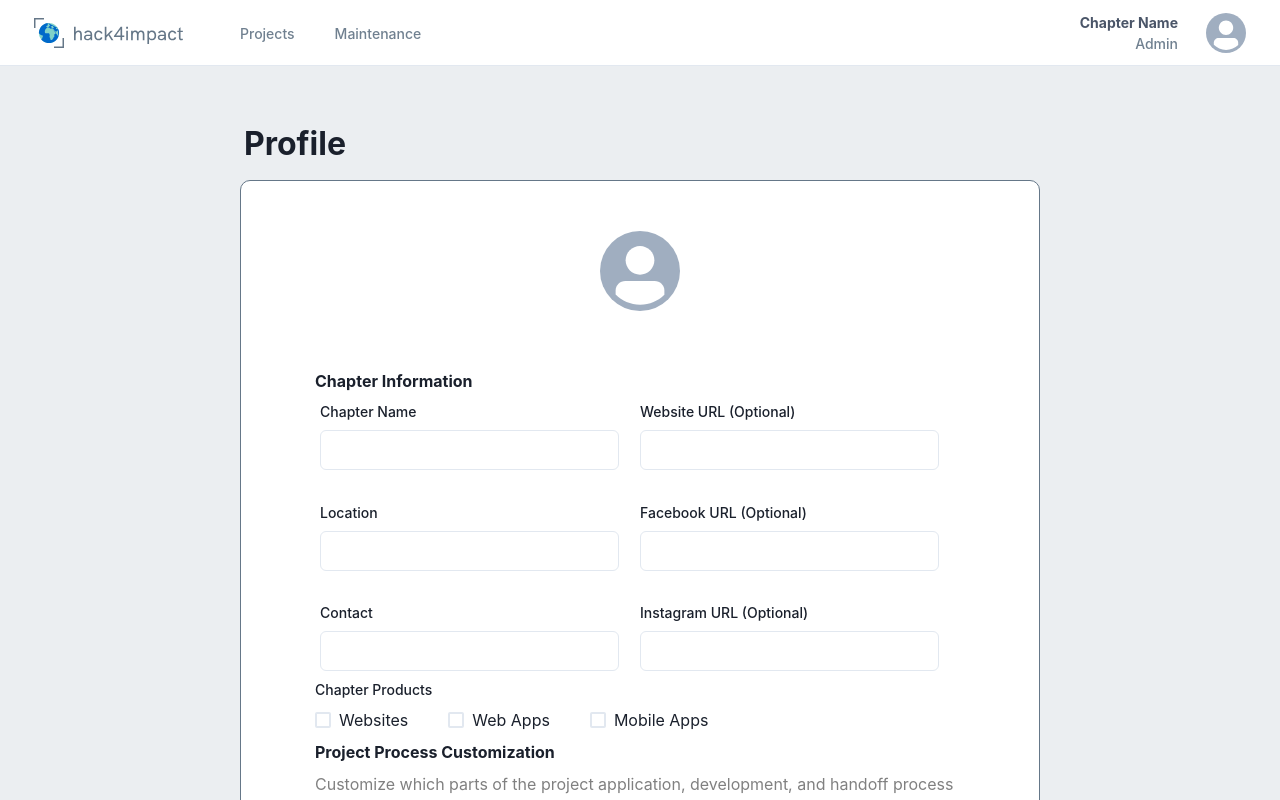
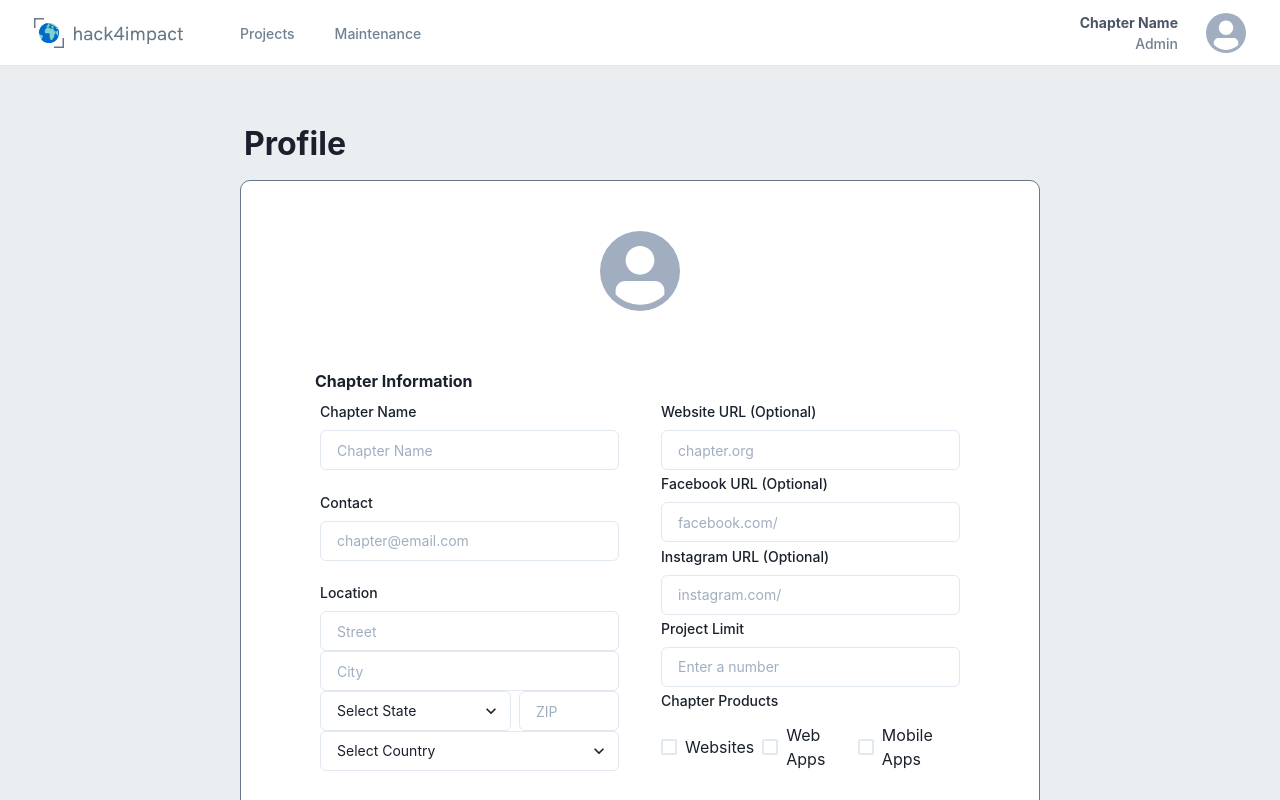
Before and after one commit to GTBitsOfGood/national-npp, a Next.js app: page /chapter/profile in a window 1280 px wide. Built offline with nearby package versions, Linux system fonts and the light colour scheme.

Commit message:
updated to new location format

```diff
--- a/src/pages/chapter/profile.tsx
+++ b/src/pages/chapter/profile.tsx
@@ -1,3 +1,4 @@
+/* eslint-disable react/forbid-elements */
 import {
   Flex,
   Box,
@@ -13,9 +14,28 @@ import {
   Spacer,
   Checkbox,
   CheckboxGroup,
+  Select,
 } from "@chakra-ui/react";
+import { useState } from "react";
 
 function ChapterProfilePage() {
+  const [name, setName] = useState<string>("");
+  const [location, setLocation] = useState<string>("");
+  const [contact, setContact] = useState<string>("");
+  const [projectLimit, setProjectLimit] = useState<number>(NaN);
+  const [website, setWebsite] = useState<string>("");
+  const [facebook, setFacebook] = useState<string>("");
+  const [instagram, setInstagram] = useState<string>("");
+  const [chapterProjects, setChapterProjects] = useState<string[]>([]);
+  const [projectProcessCustomization, setprojectProcessCustomization] =
+    useState<string[]>([
+      "In-Progress [Required]",
+      "Completed [Required]",
+      "Maintenance [Required]",
+    ]);
+
+  const [profileUpdate, setProfileUpdate] = useState<boolean>(false);
+
   return (
     <Flex
       height="100%"
@@ -36,7 +56,7 @@ function ChapterProfilePage() {
         </Text>
         <Flex
           minW={800}
-          minH={1200}
+          minH={950}
           border="1px solid #657788"
           borderRadius={10}
           backgroundColor="white"
@@ -52,58 +72,138 @@ function ChapterProfilePage() {
             >
               {"Chapter Information"}
             </Text>
-            <Flex flexDirection="column" w={640} h={270}>
-              <Flex justifyContent="space-between">
+            <Flex flexDirection="row" w={640} h={370}>
+              <Flex flexDirection="column" justifyContent="space-between">
                 <FormControl id="name">
                   <FormLabel fontSize="sm">Chapter Name</FormLabel>
-                  <Input type="name" width={299} />
+                  <Input
+                    type="name"
+                    fontSize="sm"
+                    width={299}
+                    placeholder="Chapter Name"
+                    value={name}
+                    onChangeText={setName}
+                  />
                 </FormControl>
-                <FormControl id="url">
-                  <FormLabel fontSize="sm">Website URL (Optional)</FormLabel>
-                  <Input type="url" width={299} />
+                <FormControl id="email">
+                  <FormLabel fontSize="sm">Contact</FormLabel>
+                  <Input
+                    type="email"
+                    fontSize="sm"
+                    width={299}
+                    placeholder="chapter@email.com"
+                    value={contact}
+                    onChangeText={setContact}
+                  />
+                </FormControl>
+                <FormControl id="location">
+                  <FormLabel fontSize="sm">Location</FormLabel>
+                  <Input
+                    type="street"
+                    fontSize="sm"
+                    width={299}
+                    placeholder="Street"
+                    value={location}
+                    onChangeText={setLocation}
+                  />
+                  <Input
+                    type="city"
+                    fontSize="sm"
+                    width={299}
+                    placeholder="City"
+                    value={location}
+                    onChangeText={setLocation}
+                  />
+                  <HStack>
+                    <Select
+                      fontSize="sm"
+                      width={191}
+                      placeholder="Select State"
+                    >
+                      <option value="option1">Option 1</option>
+                      <option value="option2">Option 2</option>
+                      <option value="option3">Option 3</option>
+                    </Select>
+                    <Input
+                      type="zip code"
+                      fontSize="sm"
+                      width={100}
+                      placeholder="ZIP"
+                      value={location}
+                      onChangeText={setLocation}
+                    />
+                  </HStack>
+                  <Select
+                    fontSize="sm"
+                    width={299}
+                    placeholder="Select Country"
+                  >
+                    <option value="option1">Option 1</option>
+                    <option value="option2">Option 2</option>
+                    <option value="option3">Option 3</option>
+                  </Select>
                 </FormControl>
               </Flex>
               <Spacer />
-              <Flex>
-                <FormControl id="location">
-                  <FormLabel fontSize="sm">Location</FormLabel>
-                  <Input type="location" width={299} />
+              <Flex flexDirection="column" justifyContent="space-between">
+                <FormControl id="url">
+                  <FormLabel fontSize="sm">Website URL (Optional)</FormLabel>
+                  <Input
+                    type="url"
+                    fontSize="sm"
+                    width={299}
+                    placeholder="chapter.org"
+                    value={website}
+                    onChangeText={setWebsite}
+                  />
                 </FormControl>
                 <FormControl id="url">
                   <FormLabel fontSize="sm">Facebook URL (Optional)</FormLabel>
-                  <Input type="url" width={299} />
-                </FormControl>
-              </Flex>
-              <Spacer />
-              <Flex>
-                <FormControl id="email">
-                  <FormLabel fontSize="sm">Contact</FormLabel>
-                  <Input type="email" width={299} />
+                  <Input
+                    type="url"
+                    fontSize="sm"
+                    width={299}
+                    placeholder="facebook.com/"
+                    value={facebook}
+                    onChangeText={setFacebook}
+                  />
                 </FormControl>
                 <FormControl id="url">
                   <FormLabel fontSize="sm">Instagram URL (Optional)</FormLabel>
-                  <Input type="url" width={299} />
+                  <Input
+                    type="url"
+                    fontSize="sm"
+                    width={299}
+                    placeholder="instagram.com/"
+                    value={instagram}
+                    onChangeText={setInstagram}
+                  />
                 </FormControl>
-              </Flex>
-            </Flex>
-            {/* <Spacer /> */}
-            <Text
-              alignSelf="flex-start"
+                <FormControl id="number">
+                  <FormLabel fontSize="sm">Project Limit</FormLabel>
+                  <Input
+                    type="number"
                     fontSize="sm"
-              fontWeight={500}
-              color={"black.400"}
-            >
-              {"Chapter Products"}
-            </Text>
-            <Flex alignSelf="flex-start">
+                    width={299}
+                    placeholder="Enter a number"
+                    value={projectLimit}
+                    onChangeText={setProjectLimit}
+                  />
+                </FormControl>
+                <FormControl>
+                  <FormLabel fontSize="sm">Chapter Products</FormLabel>
                   <CheckboxGroup>
-                <HStack spacing={10} direction="row">
+                    <HStack marginTop={3}>
                       <Checkbox size="md">Websites</Checkbox>
                       <Checkbox size="md">Web Apps</Checkbox>
                       <Checkbox size="md">Mobile Apps</Checkbox>
                     </HStack>
                   </CheckboxGroup>
+                </FormControl>
               </Flex>
+            </Flex>
+            <Spacer />
+            <Flex direction={"column"}>
               <Text
                 alignSelf="flex-start"
                 fontSize="md"
@@ -118,9 +218,10 @@ function ChapterProfilePage() {
                 fontWeight={400}
                 color={"grey"}
               >
-              Customize which parts of the project application, development, and
-              handoff process you would like displayed to nonprofits.
+                Customize which parts of the project application, development,
+                and handoff process you would like displayed to nonprofits.
               </Text>
+              <FormControl>
                 <Flex alignSelf="flex-start">
                   <CheckboxGroup>
                     <VStack>
@@ -133,6 +234,8 @@ function ChapterProfilePage() {
                     </VStack>
                   </CheckboxGroup>
                 </Flex>
+              </FormControl>
+            </Flex>
           </VStack>
         </Flex>
       </VStack>
```
Lines whose indentation alone changed are shown as unchanged.
